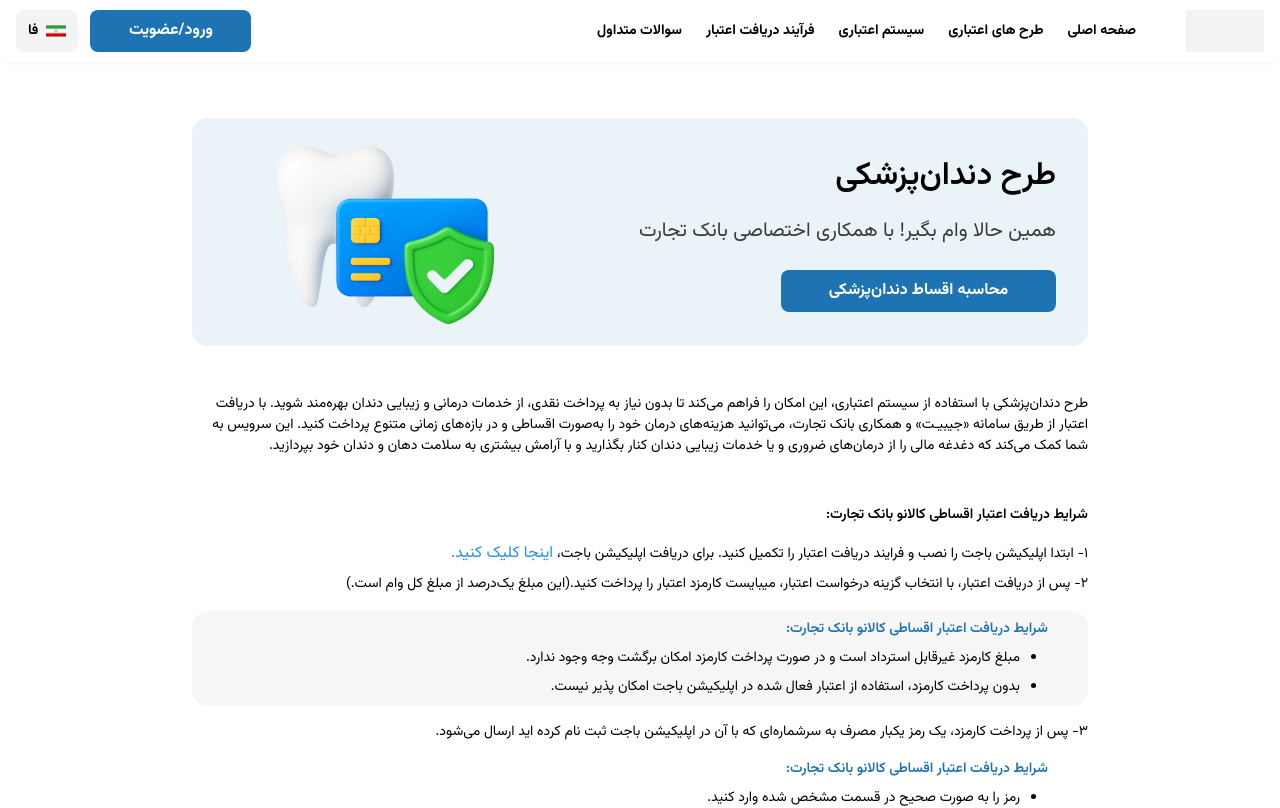
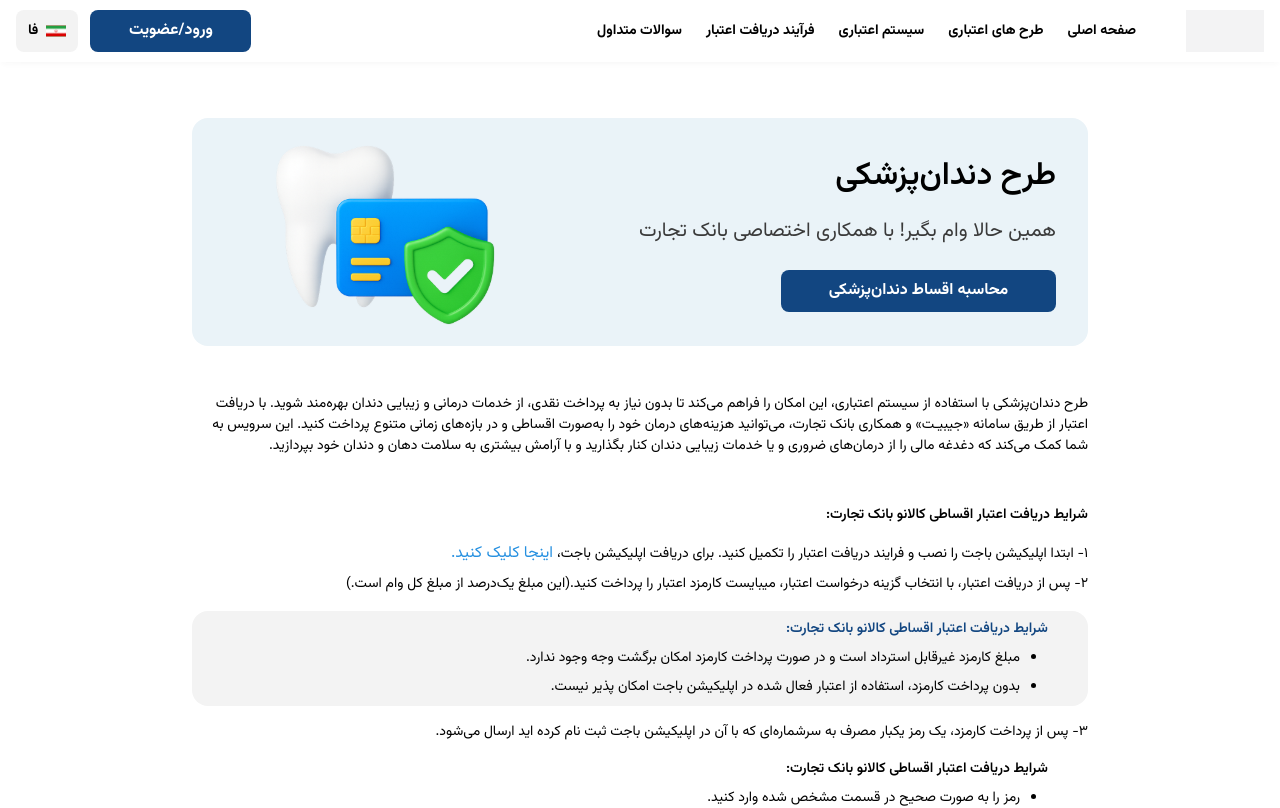
Before and after one commit to mahdiehakbari/sepas-project, a Next.js app: page /services/dentalPlane in a window 1280 px wide. Shown: the top 808 px of the page. Built offline with nearby package versions, Linux system fonts and the light colour scheme.

Commit message:
work on colors

```diff
--- a/src/app/globals.css
+++ b/src/app/globals.css
@@ -8,18 +8,18 @@
   --primary: #2690e0;
   --text-white: #ffffff;
   --text-black: #000000;
-  --button-default: #1e73b3;
-  --button-default-hover: #175686;
-  --button-default-disabled: #d5d6d7;
+  --second-primary: #1e73b3;
+  --second-primary-hover: #175686;
+  --second-primary-disabled: #d5d6d7;
   --border-color-gray: #97999b;
   --text-disabled: #ababab;
   --button-outline-border: #2690e0;
   --button-outline-disabled: #eaebeb;
   --error-color: #d33c3c;
   --secondary: #f3f3f3;
+  --primary-border: #2f76c7;
+  --second-gray: #e0e0e0;
 
-  --first-gradient: #267ff9;
-  --second-gradient: #1c6ca8;
   --button-primary: #2378d8;
   --second-blue: #eaf3f8;
   --second-text-color: #3a3a3a;
@@ -27,14 +27,11 @@
   --active-tab-color: #ecf0ff;
   --col-bg: #fbfdff;
   --active-loan-text: #4e4e4e;
-  --active-loan-text-bg: #e0e0e0;
   --gray-text-second: #323232;
   --danger-color: #ff4b4b;
   --block-color: #f9f9f9;
-  --notice-title: #1e73b3;
-  --notice-text: #124681;
-  --notice-bg: #ebf3fd;
-  --gray-bg: #f6f6f6;
+  --second-primary: #124681;
+  --light-primary: #ebf3fd;
 }
 
 @theme inline {
@@ -42,14 +39,17 @@
   --color-secondary: var(--secondary);
   --color-text-white: var(--text-white);
   --color-text-black: var(--text-black);
-  --button-default: var(--button-default);
-  --button-default-hover: var(--button-default-hover);
-  --button-default-disabled: var(--button-default-disabled);
+  --second-primary: var(--second-primary);
+  --second-primary-hover: var(--second-primary-hover);
+  --second-primary-disabled: var(--second-primary-disabled);
   --border-color-gray: var(--border-color-gray);
   --text-disabled: var(--text-disabled);
   --button-outline-border: var(--button-outline-border);
   --button-outline-disabled: var(--button-outline-disabled);
   --error-color: var(--error-color);
+  --light-primary: var(--light-primary);
+  --second-primary: var(--second-primary);
+  --primary-border: var(--primary-border);
 
   --color-background: var(--background);
   --color-first-gradient: var(--first-gradient);
@@ -62,14 +62,10 @@
   --color-col-bg: var(--col-bg);
   --color-second-text-color: var(--second-text-color);
   --active-loan-text: var(--active-loan-text);
-  --active-loan-text-bg: var(--active-loan-text-bg);
+  --second-gray: var(--second-gray);
   --gray-text-second: var(--gray-text-second);
   --danger-color: var(--danger-color);
   --block-color: var(--block-color);
-  --notice-title: var(--notice-title);
-  --notice-text: var(--notice-text);
-  --notice-bg: var(--notice-bg);
-  --gray-bg: var(--gray-bg);
 }
 
 @font-face {
--- a/src/features/dentalPlanePage/components/DentalPlaneContent/DentalPlaneContent.tsx
+++ b/src/features/dentalPlanePage/components/DentalPlaneContent/DentalPlaneContent.tsx
@@ -28,8 +28,8 @@ export const DentalPlaneContent = () => {
         </p>
       </div>
 
-      <div className='py-2 px-10 bg-[var(--gray-bg)] rounded-2xl mb-4'>
-        <h3 className='font-[700] text-[14px] mb-2 text-[var(--notice-title)]'>
+      <div className='py-2 px-10 bg-secondary rounded-2xl mb-4'>
+        <h3 className='font-[700] text-[14px] mb-2 text-[var(--second-primary)]'>
           {t('dental_plane:conditions_receiving')}
         </h3>
         <ul className='list-disc px-7 font-[400] text-[14px]'>
@@ -52,14 +52,14 @@ export const DentalPlaneContent = () => {
         </ul>
       </div>
 
-      <div className='py-2 px-4 bg-[var(--notice-bg)] rounded-2xl mb-4 flex items-center gap-4'>
+      <div className='py-2 px-4 bg-[var(--light-primary)] rounded-2xl mb-4 flex items-center gap-4 border border-[var(--primary-border)]'>
         <Image
           src='/assets/icons/notice-icon.svg'
           alt='logo'
           width={20}
           height={20}
         />
-        <p className='font-[400] text-[14px] text-[var(--notice-text)]'>
+        <p className='font-[400] text-[14px] text-[var(--second-primary)]'>
           {t('dental_plane:constitutes_receiving_credit')}
         </p>
       </div>
--- a/src/features/mainPage/components/Banner/BannerSection.tsx
+++ b/src/features/mainPage/components/Banner/BannerSection.tsx
@@ -20,7 +20,7 @@ export const BannerSection = () => {
 
   return (
     <div className='mb-12 px-6 md:px-0'>
-      <div className='max-w-4xl mx-auto py-4 px-4 md:px-12 rounded-2xl bg-gradient-to-r from-first-gradient to-second-gradient mb-4'>
+      <div className='max-w-4xl mx-auto py-4 px-4 md:px-12 rounded-2xl bg-primary mb-4'>
         <h1 className='sr-only'>عنوان اصلی صفحه یا اسلایدر</h1>
         <Swiper
           key={dir}
@@ -48,7 +48,7 @@ export const BannerSection = () => {
                   </p>
 
                   <div className='flex items-center gap-4'>
-                    <Button>{t('home:calculation_installments')}</Button>
+                    {/* <Button>{t('home:calculation_installments')}</Button> */}
                     <Button>{t('home:view_plans')}</Button>
                   </div>
                 </div>
--- a/src/features/mainPage/components/CreditPlans/CreditPlans.tsx
+++ b/src/features/mainPage/components/CreditPlans/CreditPlans.tsx
@@ -41,17 +41,11 @@ export const CreditPlans = () => {
                     alt={item.alt}
                     width={128}
                     height={128}
-                    className='mx-auto'
+                    className='mx-auto opacity-50'
                   />
-                  <p className='text-black font-[500] text-[14px] mt-2'>
+                  <p className='text-[var(--text-disabled)] font-[500] text-[14px] mt-2'>
                     {t(item.titleKey)}
                   </p>
-
-                  <div className='absolute inset-0 flex items-center justify-center bg-black/60 bg-opacity opacity-0 hover:opacity-100 transition-opacity rounded-2xl'>
-                    <span className='text-white font-bold text-[14px]'>
-                      {t('home:coming_soon')}
-                    </span>
-                  </div>
                 </div>
               )}
             </div>
--- a/src/sharedComponent/ui/Button/Button.tsx
+++ b/src/sharedComponent/ui/Button/Button.tsx
@@ -11,10 +11,10 @@ const Button = forwardRef<HTMLButtonElement, ButtonProps>(
           'cursor-pointer inline-flex items-center justify-center font-medium rounded-[8px] transition-colors focus:outline-none  disabled:opacity-50 disabled:pointer-events-none',
 
           variant === 'primary' &&
-            'bg-[var(--button-default)] text-white hover:bg-[var(--button-default-hover)] focus:ring-[var(--button-default-hover)] disabled:bg-[var(--button-default-disabled)]  disabled:text-[var(--text-disabled)]',
+            'bg-[var(--second-primary)] text-white hover:bg-[var(--second-primary-hover)] focus:ring-[var(--second-primary-hover)] disabled:bg-[var(--second-primary-disabled)]  disabled:text-[var(--text-disabled)]',
 
           variant === 'outline' &&
-            'bg-transparent border border-[var(--button-outline-border)] text-var(--button-outline-border)] hover:border-[var(--button-default-hover)] hover:text-[var(--button-default-hover)] disabled:bg-[var(--button-outline-disabled)] disabled:text-[var(--text-disabled)] disabled:border-[var(--border-color-gray)]',
+            'bg-transparent border border-[var(--button-outline-border)] text-var(--button-outline-border)] hover:border-[var(--second-primary-hover)] hover:text-[var(--second-primary-hover)] disabled:bg-[var(--button-outline-disabled)] disabled:text-[var(--text-disabled)] disabled:border-[var(--border-color-gray)]',
 
           size === 'sm' && 'px-4 py-2 text-sm',
           size === 'md' &&
--- a/src/sharedComponent/ui/FormTitle/FormTitle.tsx
+++ b/src/sharedComponent/ui/FormTitle/FormTitle.tsx
@@ -2,7 +2,7 @@ export const FormTitle = ({ title }: { title: string }) => {
   return (
     <div className='flex items-center gap-6 mb-6'>
       <h2 className='text-lg font-semibold text-gray-800'>{title}</h2>
-      <div className='flex-grow border-t border-[var(--active-loan-text-bg)]'></div>
+      <div className='flex-grow border-t border-[var(--second-gray)]'></div>
     </div>
   );
 };
--- a/tailwind.config.js
+++ b/tailwind.config.js
@@ -8,32 +8,29 @@ module.exports = {
   theme: {
     extend: {
       colors: {
-        'button-default': 'var(--button-default)',
-        'button-default-hover': 'var(--button-default-hover)',
-        'button-default-disabled': 'var(--button-default-disabled)',
+        'second-primary': 'var(--second-primary)',
+        'second-primary-hover': 'var(--second-primary-hover)',
+        'second-primary-disabled': 'var(--second-primary-disabled)',
         'border-color-gray': 'var(--border-color-gray)',
         'text-disabled': 'var(--text-disabled)',
         'button-outline-border': 'var(--button-outline-border)',
         'button-outline-disabled': 'var(--button-outline-disabled)',
         'error-color': 'var(--error-color)',
+        'primary-border': 'var(--primary-border)',
+        'second-primary': 'var(--second-primary)',
+        'light-primary': 'var(--light-primary)',
+        'second-gray': 'var(--second-gray)',
 
         'button-primary': 'var(--button-primary)',
-        'first-gradient': 'var(--first-gradient)',
-        'second-gradient': 'var(--second-gradient)',
         'second-blue': 'var(--second-blue)',
         'second-text-color': 'var(--second-text-color)',
         'border-color': 'var(--border-color)',
         'active-tab-color': 'var(--active-tab-color)',
         'col-bg': 'var(--col-bg)',
         'active-loan-text': 'var(--active-loan-text)',
-        'active-loan-text-bg': 'var(--active-loan-text-bg)',
         'gray-text-second': 'var(--gray-text-second)',
         'danger-color': 'var(--danger-color)',
         'block-color': 'var(--block-color)',
-        'notice-title': 'var(--notice-title)',
-        'notice-text': 'var(--notice-text)',
-        'notice-bg': 'var(--notice-bg)',
-        'gray-bg': 'var(--gray-bg)',
       },
     },
   },
```
